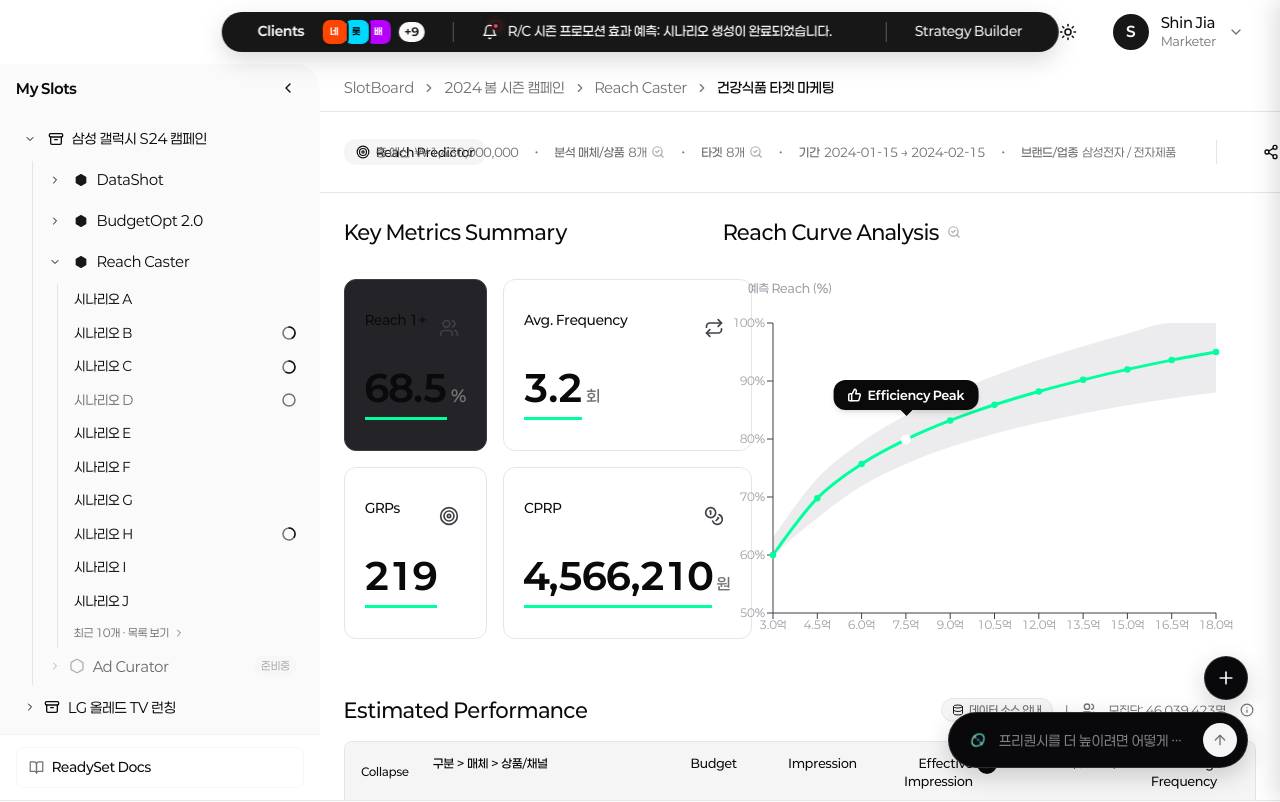
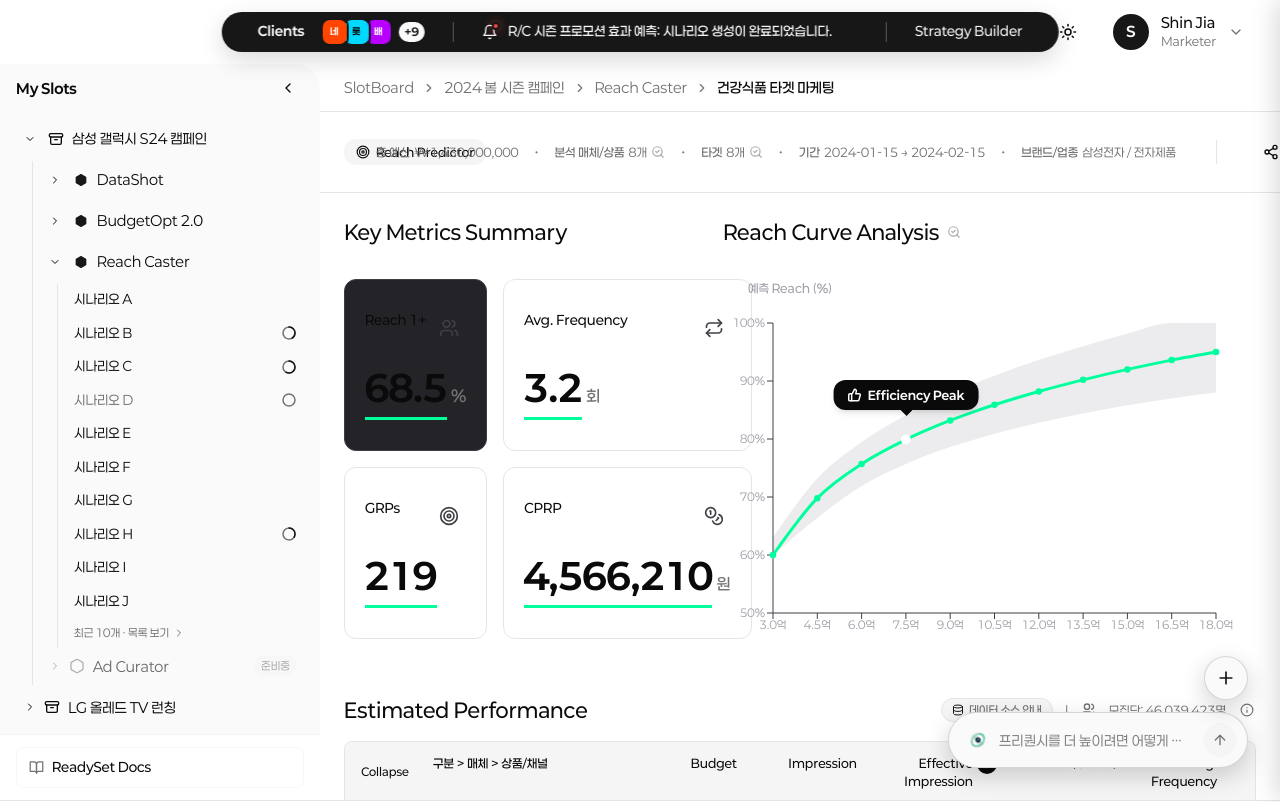
Before and after one commit to taetaej/ReadySet, a React (Vite) app: page /reachcaster/scenario/reach-predictor/result in a window 1280 px wide. Shown: the top 802 px of the page. Built offline with nearby package versions, Linux system fonts and the light colour scheme.

Commit message:
fix(action-dock): 다크모드 표면 반전 로직 적용(jia-lab에만 있던 것 반영) — BOResult·Reach Caster 결과 독 다크모드 대비 실동작

```diff
--- a/src/components/common/ActionDock.tsx
+++ b/src/components/common/ActionDock.tsx
@@ -2,16 +2,27 @@ import React, { useState, useRef, useEffect } from 'react'
 import { Plus, ArrowUp } from 'lucide-react'
 import { SpinXSymbol } from '../spinx/SpinXSymbol'
 
-// 입력 바는 라이트/다크 양쪽에서 항상 어두운 고대비 표면이어야 한다.
-// globals.css에는 "항상 어두운" 토큰이 없다 (--card/--popover/--sidebar/--foreground
-// 모두 .dark에서 반전됨). 따라서 이 표면만 SpinX 플로팅 버튼(SpinXButton.tsx)의
-// 고정 다크 배경 #09090b 를 의도적으로 그대로 미러링한다. 그 외 색은 전부 토큰 사용.
-const DARK_SURFACE = '#09090b'
-// 다크 표면 위 hover 피드백 (hsl(var(--muted))는 다크 배경과 충돌하므로 살짝 밝은 다크로)
-const DARK_SURFACE_HOVER = '#1c1c1f'
-const DARK_BORDER = 'rgba(255, 255, 255, 0.15)'
-const DARK_TEXT = 'rgba(255, 255, 255, 0.95)'
-const DARK_PLACEHOLDER = 'rgba(255, 255, 255, 0.5)'
+// 독 표면은 페이지 배경과 반대 명도로 띄워 고대비를 유지한다.
+// globals.css의 --card/--popover 등은 .dark에서 반전되므로 "항상 대비"를 보장하지 못한다.
+// 따라서 표면 색을 직접 고정하되, 라이트/다크에서 서로 반전시킨다:
+//  - 라이트 모드: 어두운 표면(#09090b, SpinXButton 미러링) → 흰 배경 위에서 떠 보임.
+//  - 다크 모드: 밝은 표면 → 어두운 배경 위에서 떠 보임.
+// 라이트 모드 표면 (어두움)
+const LIGHT_MODE = {
+  surface: '#09090b',
+  surfaceHover: '#1c1c1f',
+  border: 'rgba(255, 255, 255, 0.15)',
+  text: 'rgba(255, 255, 255, 0.95)',
+  placeholder: 'rgba(255, 255, 255, 0.5)',
+}
+// 다크 모드 표면 (밝음 — 라이트의 반전)
+const DARK_MODE = {
+  surface: '#fafafa',
+  surfaceHover: '#e8e8ea',
+  border: 'rgba(0, 0, 0, 0.15)',
+  text: 'rgba(9, 9, 11, 0.95)',
+  placeholder: 'rgba(9, 9, 11, 0.5)',
+}
 
 export interface DockAction {
   id: string
@@ -41,7 +52,11 @@ export interface ActionDockProps {
   isDarkMode?: boolean
 }
 
-export function ActionDock({ actions, spinx }: ActionDockProps) {
+export function ActionDock({ actions, spinx, isDarkMode = false }: ActionDockProps) {
+  // 다크 모드면 밝은 표면, 아니면 어두운 표면 (페이지 배경과 반대 명도)
+  const { surface, surfaceHover, border, text, placeholder: surfacePlaceholder } =
+    isDarkMode ? DARK_MODE : LIGHT_MODE
+
   const [inputFocused, setInputFocused] = useState(false)
   const [launcherOpen, setLauncherOpen] = useState(false)
   const [value, setValue] = useState('')
@@ -131,6 +146,8 @@ export function ActionDock({ actions, spinx }: ActionDockProps) {
         alignItems: 'flex-end',
         gap: '12px',
         fontFamily: 'Paperlogy, -apple-system, sans-serif',
+        // input ::placeholder 색을 표면에 맞춰 반전 (CSS 의사요소라 변수로 전달)
+        ['--action-dock-placeholder' as string]: surfacePlaceholder,
       }}
     >
       {/* 추천 질문 (입력 포커스 시에만, 바 위로 펼침) */}
@@ -157,13 +174,14 @@ export function ActionDock({ actions, spinx }: ActionDockProps) {
                 textAlign: 'left',
                 padding: '8px 14px',
                 borderRadius: '18px',
-                border: '1px solid hsl(var(--border))',
-                backgroundColor: 'hsl(var(--card))',
-                color: 'hsl(var(--foreground))',
+                border: `1px solid ${border}`,
+                backgroundColor: surface,
+                color: text,
                 fontSize: '13px',
                 lineHeight: 1.4,
                 cursor: 'pointer',
                 whiteSpace: 'normal',
+                boxShadow: '0 8px 24px rgba(0, 0, 0, 0.18)',
                 transition: 'background-color 0.2s',
                 opacity: 0,
                 transform: 'translateY(6px)',
@@ -171,10 +189,10 @@ export function ActionDock({ actions, spinx }: ActionDockProps) {
                 animationDelay: `${i * 40}ms`,
               }}
               onMouseEnter={(e) => {
-                e.currentTarget.style.backgroundColor = 'hsl(var(--muted))'
+                e.currentTarget.style.backgroundColor = surfaceHover
               }}
               onMouseLeave={(e) => {
-                e.currentTarget.style.backgroundColor = 'hsl(var(--card))'
+                e.currentTarget.style.backgroundColor = surface
               }}
             >
               {q}
@@ -210,14 +228,15 @@ export function ActionDock({ actions, spinx }: ActionDockProps) {
                   minWidth: '160px',
                   padding: '10px 16px',
                   borderRadius: '22px',
-                  border: '1px solid hsl(var(--border))',
-                  backgroundColor: 'hsl(var(--card))',
-                  color: 'hsl(var(--foreground))',
+                  border: `1px solid ${border}`,
+                  backgroundColor: surface,
+                  color: text,
                   fontSize: '13px',
                   fontWeight: 500,
                   fontFamily: 'inherit',
                   cursor: 'pointer',
                   whiteSpace: 'nowrap',
+                  boxShadow: '0 8px 24px rgba(0, 0, 0, 0.18)',
                   transition: 'background-color 0.2s',
                   opacity: 0,
                   transform: 'translateY(6px)',
@@ -225,10 +244,10 @@ export function ActionDock({ actions, spinx }: ActionDockProps) {
                   animationDelay: `${i * 40}ms`,
                 }}
                 onMouseEnter={(e) => {
-                  e.currentTarget.style.backgroundColor = 'hsl(var(--muted))'
+                  e.currentTarget.style.backgroundColor = surfaceHover
                 }}
                 onMouseLeave={(e) => {
-                  e.currentTarget.style.backgroundColor = 'hsl(var(--card))'
+                  e.currentTarget.style.backgroundColor = surface
                 }}
               >
                 <span>{action.label}</span>
@@ -236,7 +255,7 @@ export function ActionDock({ actions, spinx }: ActionDockProps) {
                   style={{
                     display: 'inline-flex',
                     alignItems: 'center',
-                    color: 'hsl(var(--muted-foreground))',
+                    color: surfacePlaceholder,
                     flexShrink: 0,
                   }}
                 >
@@ -258,9 +277,9 @@ export function ActionDock({ actions, spinx }: ActionDockProps) {
             width: '44px',
             height: '44px',
             borderRadius: '50%',
-            border: `1px solid ${DARK_BORDER}`,
-            backgroundColor: DARK_SURFACE,
-            color: DARK_TEXT,
+            border: `1px solid ${border}`,
+            backgroundColor: surface,
+            color: text,
             display: 'inline-flex',
             alignItems: 'center',
             justifyContent: 'center',
@@ -271,10 +290,10 @@ export function ActionDock({ actions, spinx }: ActionDockProps) {
             transform: launcherOpen ? 'rotate(45deg)' : 'rotate(0deg)',
           }}
           onMouseEnter={(e) => {
-            e.currentTarget.style.backgroundColor = DARK_SURFACE_HOVER
+            e.currentTarget.style.backgroundColor = surfaceHover
           }}
           onMouseLeave={(e) => {
-            e.currentTarget.style.backgroundColor = DARK_SURFACE
+            e.currentTarget.style.backgroundColor = surface
           }}
         >
           <Plus size={20} />
@@ -293,8 +312,8 @@ export function ActionDock({ actions, spinx }: ActionDockProps) {
           height: '56px',
           padding: '0 10px 0 18px',
           borderRadius: '28px',
-          border: `1px solid ${DARK_BORDER}`,
-          backgroundColor: DARK_SURFACE,
+          border: `1px solid ${border}`,
+          backgroundColor: surface,
           boxShadow: inputFocused
             ? '0 0 0 2px hsl(var(--primary) / 0.5)'
             : '0 8px 24px rgba(0, 0, 0, 0.18)',
@@ -345,7 +364,7 @@ export function ActionDock({ actions, spinx }: ActionDockProps) {
                 overflow: 'hidden',
                 textOverflow: 'ellipsis',
                 whiteSpace: 'nowrap',
-                color: DARK_PLACEHOLDER,
+                color: surfacePlaceholder,
                 fontSize: '14px',
                 pointerEvents: 'none',
                 animation: 'action-dock-hint-fade 0.2s ease',
@@ -375,8 +394,8 @@ export function ActionDock({ actions, spinx }: ActionDockProps) {
               border: 'none',
               outline: 'none',
               background: 'none',
-              color: DARK_TEXT,
-              caretColor: DARK_TEXT,
+              color: text,
+              caretColor: text,
               fontSize: '14px',
               fontFamily: 'inherit',
             }}
@@ -420,7 +439,7 @@ export function ActionDock({ actions, spinx }: ActionDockProps) {
           to { opacity: 1; transform: translateY(0); }
         }
         .action-dock-input::placeholder {
-          color: ${DARK_PLACEHOLDER};
+          color: var(--action-dock-placeholder);
           opacity: 1;
         }
         /* 롤링 힌트 오버레이 교체 시 미세한 페이드 (~0.2s) */
```
